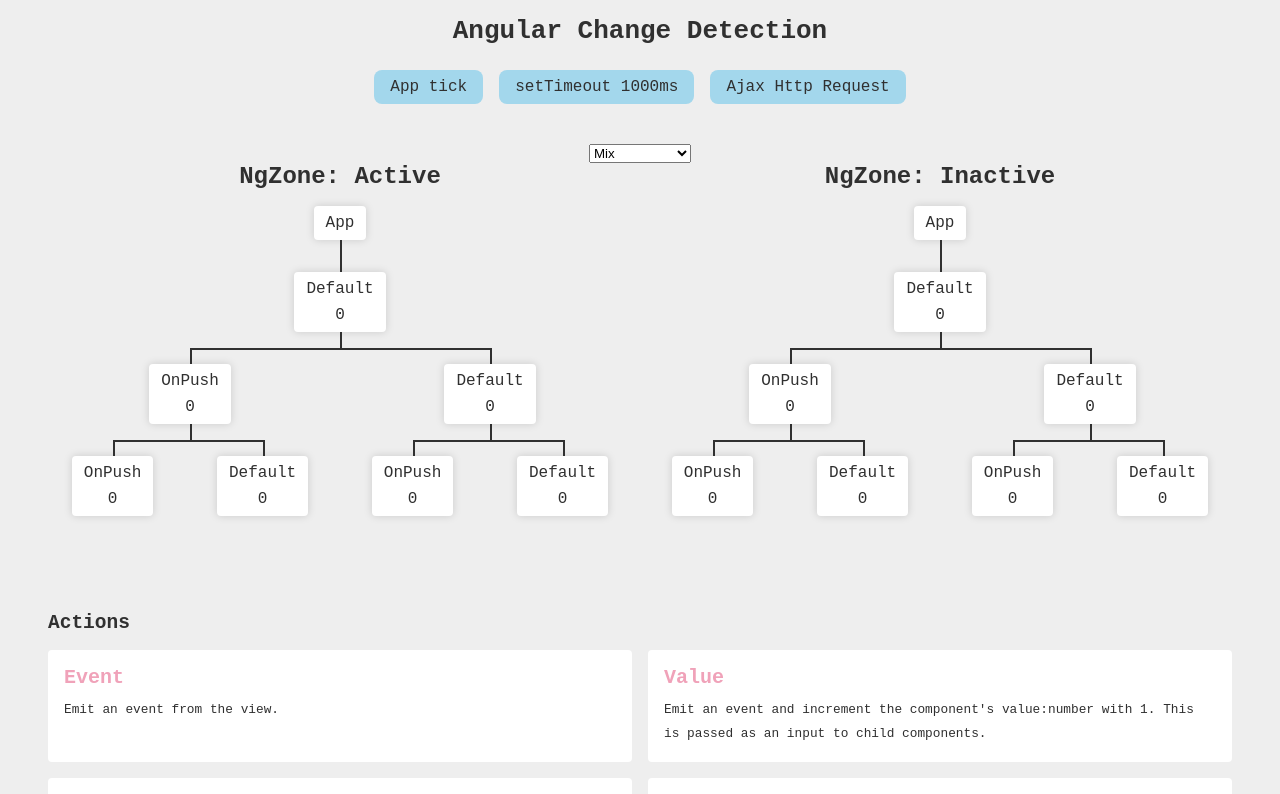
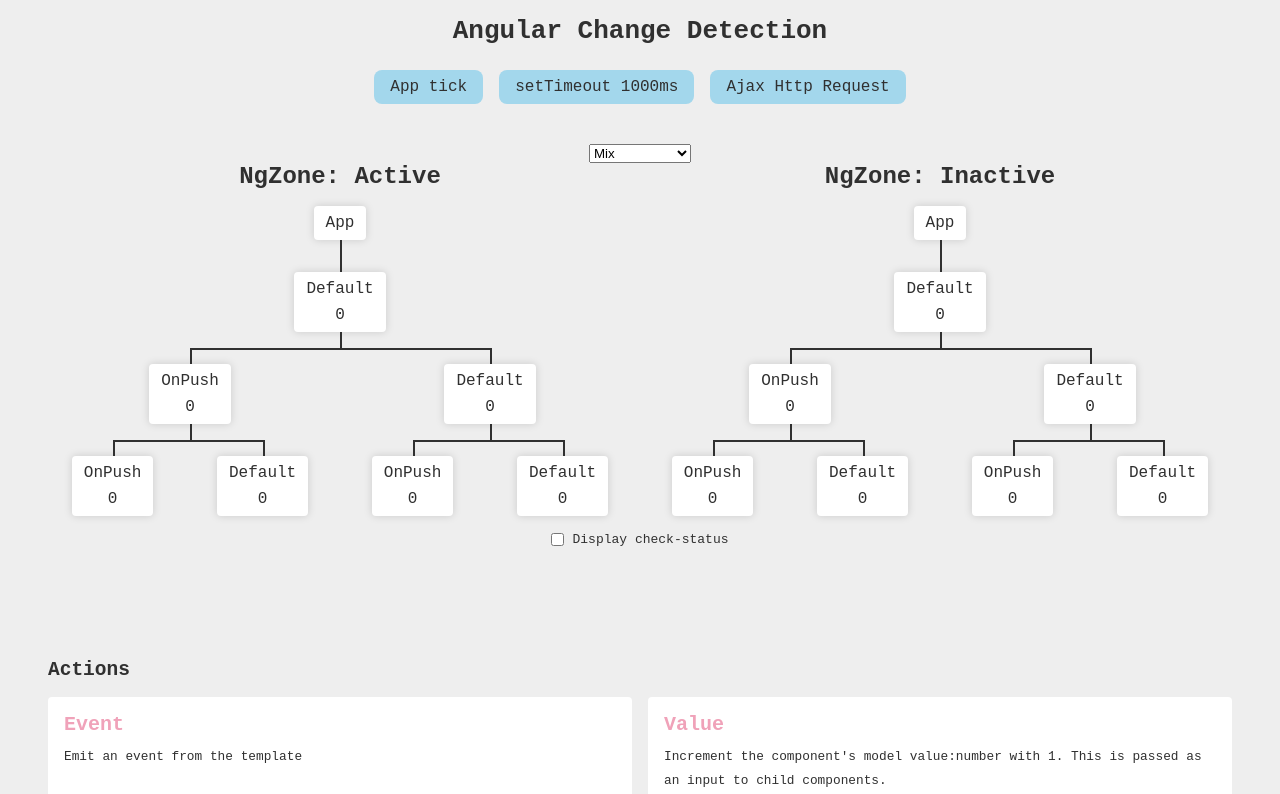
Before and after one commit to Maximilian-R/angular-change-detection-visualization, an Angular app: page / in a window 1280 px wide. Shown: the top 794 px of the page. Built offline with nearby package versions, Linux system fonts and the light colour scheme.

Commit message:
toggle display of check-enabled

```diff
--- a/src/app/app.component.html
+++ b/src/app/app.component.html
@@ -25,6 +25,11 @@
       <cdv-root #rootZoneLess [node]="selectedTree" [detach]="true"></cdv-root>
     </div>
   </div>
+
+  <div class="display-setting">
+    <input type="checkbox" id="check-status" #checkboxCheckStatus />
+    <label for="check-status">Display check-status</label>
+  </div>
 </main>
 
 <section>
@@ -32,13 +37,13 @@
   <div class="cards">
     <div class="card">
       <h3>Event</h3>
-      <p>Emit an event from the view.</p>
+      <p>Emit an event from the template</p>
     </div>
     <div class="card">
       <h3>Value</h3>
       <p>
-        Emit an event and increment the component's value:number with 1. This is
-        passed as an input to child components.
+        Increment the component's model value:number with 1. This is passed as
+        an input to child components.
       </p>
     </div>
     <div class="card">
--- a/src/app/app.component.ts
+++ b/src/app/app.component.ts
@@ -1,4 +1,4 @@
-import { HttpClient, HttpHeaders } from "@angular/common/http";
+import { HttpClient } from "@angular/common/http";
 import {
   AfterViewInit,
   ApplicationRef,
@@ -25,6 +25,7 @@ export class AppComponent implements AfterViewInit, OnDestroy {
   @ViewChild("tickButton") tickButton?: ElementRef;
   @ViewChild("timeButton") timeButton?: ElementRef;
   @ViewChild("requestButton") requestButton?: ElementRef;
+  @ViewChild("checkboxCheckStatus") checkboxCheckStatus?: ElementRef;
 
   public selectedTree: INode = this.treeSelection[0];
 
@@ -81,6 +82,14 @@ export class AppComponent implements AfterViewInit, OnDestroy {
             this.ajaxRequest();
           });
         });
+
+      fromEvent(this.checkboxCheckStatus?.nativeElement, "change")
+        .pipe(takeUntil(this.onDestroy$))
+        .subscribe(() => {
+          document
+            .querySelector(".tree-container")
+            ?.classList.toggle("display-check-status");
+        });
     });
   }
 
--- a/src/app/tree/node.base.ts
+++ b/src/app/tree/node.base.ts
@@ -60,4 +60,8 @@ export class BaseNodeComponent implements DoCheck {
 
     Template value can change without the cd knowing anything (onpush). Visualize when the model data is out of sync with the view?
    */
+
+  /*
+      Show toast when clicking mark in a default component: "Mark for check does not affect default strategy components"
+    */
 }
--- a/src/app/tree/node/node.component.html
+++ b/src/app/tree/node/node.component.html
@@ -6,7 +6,7 @@
     <p>{{ value }}</p>
     <app-context-menu [target]="nodeRef">
       <button (click)="clicked()">Event</button>
-      <button (click)="incrementValue()">Value</button>
+      <button #valueButton>Value</button>
       <button #markButton>Mark</button>
       <button #detectButton>Detect</button>
     </app-context-menu>
--- a/src/app/tree/node/node.component.ts
+++ b/src/app/tree/node/node.component.ts
@@ -24,6 +24,7 @@ export class NodeComponent
 
   @ViewChild("markButton") markButton?: ElementRef;
   @ViewChild("detectButton") detectButton?: ElementRef;
+  @ViewChild("valueButton") valueButton?: ElementRef;
 
   private onDestroy$ = new Subject<void>();
 
@@ -35,18 +36,11 @@ export class NodeComponent
     super(el, zone);
   }
 
-  public incrementValue() {
-    this.value++;
-    //TODO: Only if event listener is in template
-    this.markAsCheckEnabled(this.el?.nativeElement);
-  }
-
   public clicked() {
     this.markAsCheckEnabled(this.el?.nativeElement);
   }
 
   ngAfterViewInit() {
-    // Click buttons without triggering change detection
     this.zone.runOutsideAngular(() => {
       fromEvent(this.markButton?.nativeElement, "click")
         .pipe(takeUntil(this.onDestroy$))
@@ -59,6 +53,11 @@ export class NodeComponent
         .subscribe(() => {
           this.cd.detectChanges();
         });
+      fromEvent(this.valueButton?.nativeElement, "click")
+        .pipe(takeUntil(this.onDestroy$))
+        .subscribe(() => {
+          this.value++;
+        });
     });
   }
 
--- a/src/styles.scss
+++ b/src/styles.scss
@@ -8,6 +8,9 @@
   --view-color-text: #303030;
   --view-color-text-inverted: white;
   --background-color: #eeeeee;
+
+  --view-color-check-enabled: #f0a2b9;
+  --view-color-check-disabled: #30303018;
 
   --tree-line-color: #303030;
   --tree-line-width: 0.125em;
@@ -125,21 +128,6 @@ main {
     > p {
       pointer-events: none;
     }
-
-    .check-status {
-      position: absolute;
-      top: 0.25em;
-      right: 0.25em;
-      height: 0.5em;
-      width: 0.5em;
-      background-color: var(--view-color-3);
-      border-radius: 50%;
-      display: none;
-
-      &.enabled {
-        display: block;
-      }
-    }
   }
 
   > .children {
@@ -214,10 +202,39 @@ main {
   }
 }
 
-// Always display check status for default strategy?
+.display-setting {
+  margin: 1rem 0;
+  display: flex;
+  align-items: center;
+
+  label {
+    margin-left: 0.5rem;
+  }
+}
+
+.check-status {
+  display: none;
+}
+.display-check-status {
+  .check-status {
+    position: absolute;
+    bottom: 0.25em;
+    right: 0.25em;
+    height: 0.5em;
+    width: 0.5em;
+    background-color: var(--view-color-check-disabled);
+    border-radius: 50%;
+    display: block;
+
+    &.enabled {
+      background-color: var(--view-color-check-enabled);
+    }
+  }
+}
+
 // Highlight the lines instead??
 cdv-default > cdv-node > .node > .content > .check-status {
-  //display: block !important;
+  background-color: var(--view-color-check-enabled);
 }
 
 app-context-menu {
```
